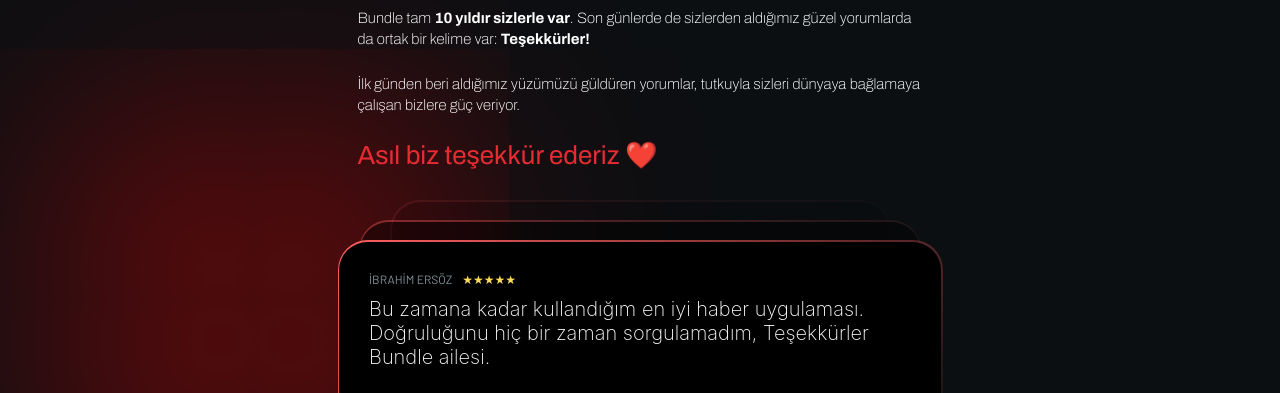
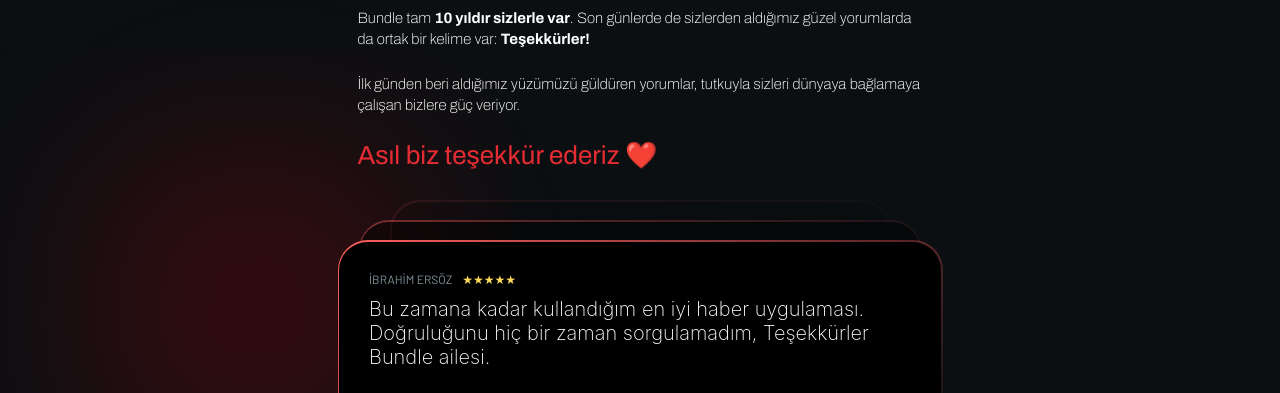
Before and after one commit to abdullahturkmen/bundle-thanks, a plain HTML site: page index.html in a window 1280 px wide. Shown: the part 206-599 px from the top of the page. Drawn offline with Linux system fonts and the light colour scheme; a web font is replaced by a local one.

Commit message:
shadow style updated

```diff
--- a/index.html
+++ b/index.html
@@ -54,8 +54,8 @@
             height: 0px;
             z-index: 1;
             border-radius: 100%;
-            box-shadow: 0 0 900px 200px #ff0000;
-            opacity: .4;
+            box-shadow: 0 0 200px 150px #ff0000;
+            opacity: .2;
         }
 
         body::before {
```
